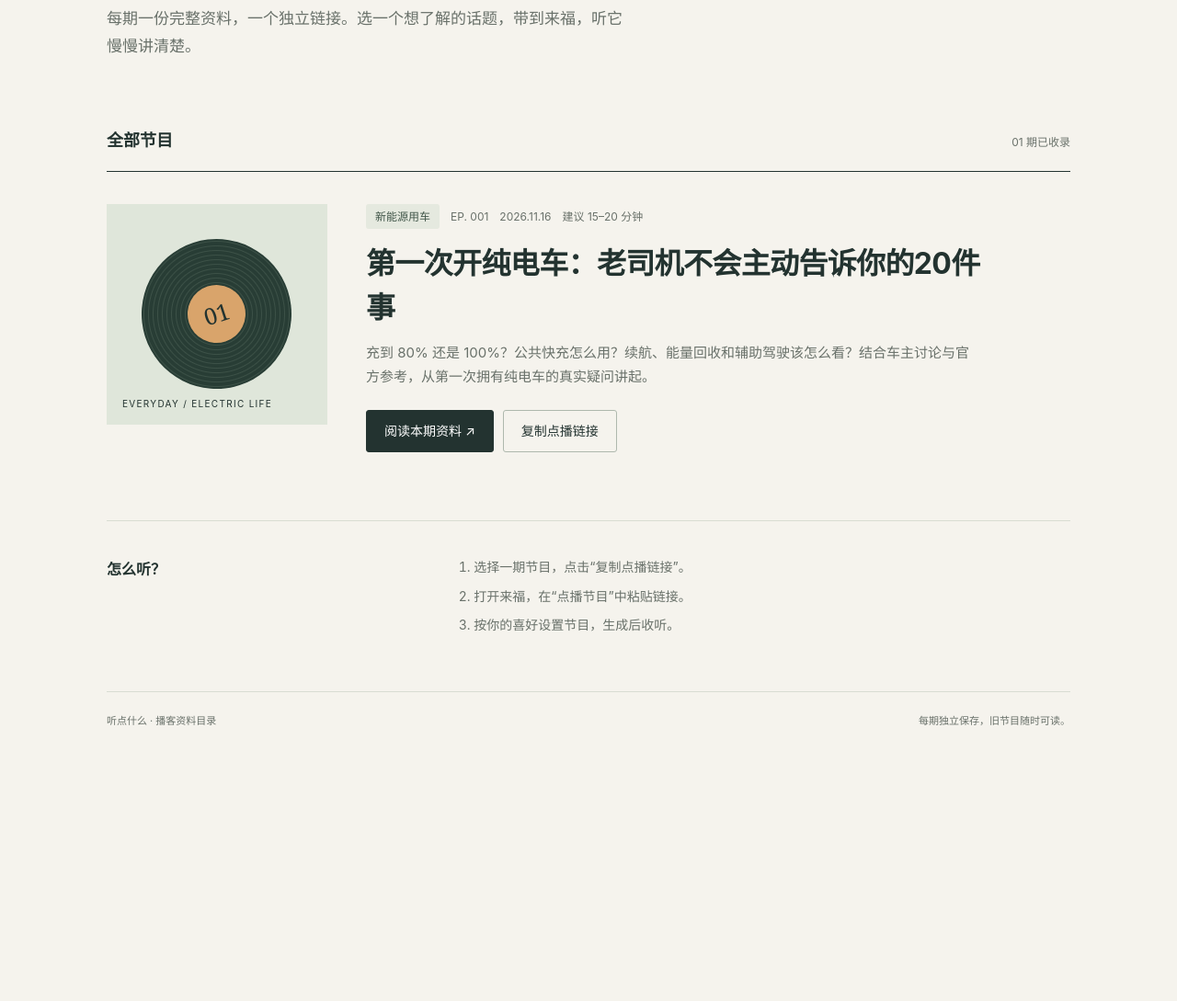
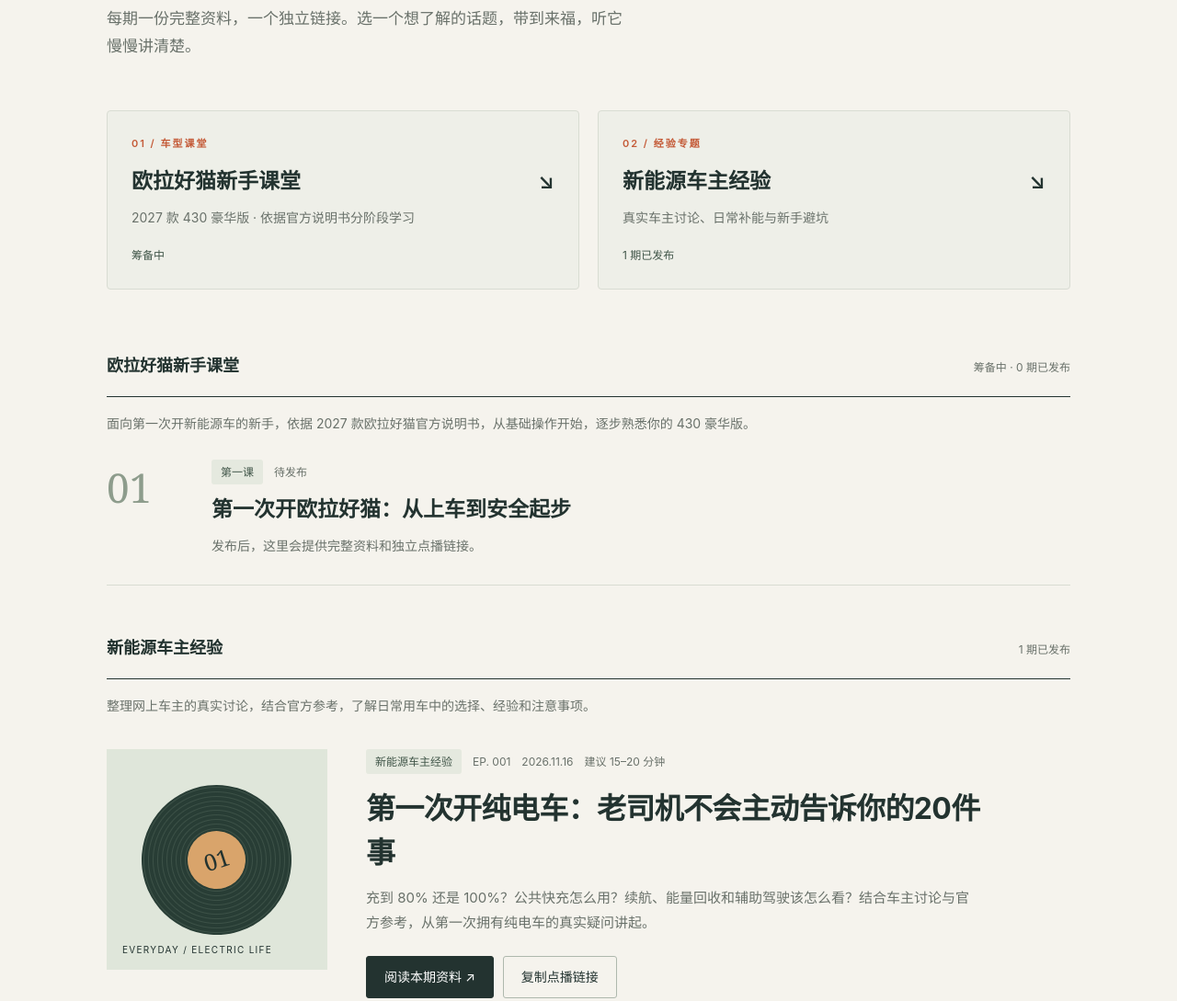
Before and after one commit to suyeye6117-pixel/laifu-listening-briefs, a plain HTML site: page index.html in a window 1280 px wide. Shown: the part 400-1489 px from the top of the page at 92% size. Before the commit the page ends 1229 px from the top, so only its background shows below. Drawn offline with Linux system fonts and the light colour scheme.

Commit message:
Organize homepage into ORA beginner lessons and EV owner experience columns

```diff
--- a/index.html
+++ b/index.html
@@ -2,7 +2,7 @@
 <html lang="zh-CN"><head>
 <meta charset="utf-8"><meta name="viewport" content="width=device-width,initial-scale=1">
 <title>听点什么｜播客资料目录</title>
-<meta name="description" content="每期一份完整资料，一个独立链接。浏览专题，复制节目资料链接，到来福生成你的播客。">
+<meta name="description" content="按栏目浏览播客资料：欧拉好猫新手课堂、新能源车主经验。每期独立保存，复制资料链接到来福生成节目。">
 <style>
 :root{color-scheme:light;--paper:#f5f3ed;--ink:#233330;--muted:#69716a;--line:#d8dcd2;--accent:#c45a37}
 *{box-sizing:border-box}body{margin:0;background:var(--paper);color:var(--ink);font:16px/1.75 -apple-system,BlinkMacSystemFont,"PingFang SC","Microsoft YaHei",sans-serif;font-family:-apple-system,BlinkMacSystemFont,"PingFang SC","Microsoft YaHei",sans-serif}
@@ -16,14 +16,24 @@ a{color:inherit}button{font:inherit}a,button{-webkit-tap-highlight-color:transpa
 .actions{display:flex;gap:10px;flex-wrap:wrap}.btn{display:inline-flex;justify-content:center;align-items:center;min-height:46px;padding:8px 19px;border:1px solid var(--ink);text-decoration:none;background:var(--ink);color:white;cursor:pointer;border-radius:3px;font-size:14px}.secondary{background:transparent;color:var(--ink);border-color:#aeb8ad}.btn:hover{filter:brightness(.9)}.status{font-size:12px;min-height:24px;color:#415649;margin:8px 0 0}
 .guide{display:grid;grid-template-columns:1fr 2fr;gap:42px;padding:38px 0 52px}.guide h2{font-size:16px}.guide ol{margin:0;padding-left:22px;color:var(--muted);font-size:14px}.guide li{padding-bottom:7px}footer{display:flex;justify-content:space-between;gap:20px;border-top:1px solid var(--line);padding:22px 0 35px;color:var(--muted);font-size:11px}
 @media(max-width:650px){.wrap{padding:0 22px}.mast small{font-size:9px;letter-spacing:.06em}.hero{padding:48px 0 38px}.intro{font-size:15px}.episode{grid-template-columns:1fr;gap:23px;padding-top:25px}.art{aspect-ratio:1.65/1}.disc{width:49%}.episode h3{font-size:25px}.guide{grid-template-columns:1fr;gap:15px;padding:28px 0 35px}footer{flex-direction:column;gap:3px}}
+.columns{display:grid;grid-template-columns:1fr 1fr;gap:20px;margin:0 0 50px}.column{display:flex;flex-direction:column;align-items:flex-start;padding:26px;border:1px solid var(--line);text-decoration:none;border-radius:4px;background:#eeefe8;transition:border-color .15s}.column:hover{border-color:var(--ink)}.column strong{font-size:23px;font-weight:600;margin:10px 0 8px;width:100%;display:flex;justify-content:space-between;gap:12px}.column>span:not(.eyebrow){font-size:14px;color:var(--muted)}.column small{font-size:12px;color:#415649;margin-top:18px}.collection{scroll-margin-top:24px;margin-bottom:35px}.collection-intro{font-size:14px;color:var(--muted);max-width:760px;margin:17px 0 0}.upcoming{display:grid;grid-template-columns:90px 1fr;gap:24px;padding:27px 0 30px;border-bottom:1px solid var(--line)}.upcoming-number{font:44px/1.4 Georgia,serif;color:#8d9c8c}.upcoming h3{font-size:23px;font-weight:600;margin:10px 0;line-height:1.5}.upcoming p{font-size:14px;color:var(--muted);margin:0}@media(max-width:650px){.columns{grid-template-columns:1fr;gap:12px;margin-bottom:30px}.column{padding:21px}.column strong{font-size:21px}.upcoming{grid-template-columns:40px 1fr;gap:15px}.upcoming-number{font-size:31px}.upcoming h3{font-size:21px}.count{font-size:11px}.sectionhead{gap:10px}}
 </style></head><body><div class="wrap">
 <header class="mast"><a class="brand" href="/" aria-label="听点什么 首页">听点什么</a><small>THE LISTENING INDEX</small></header>
 <main>
 <section class="hero" aria-labelledby="title"><div class="eyebrow">专题资料 · 持续收录</div><h1 id="title">把好奇，<br>留给下一次收听。</h1><p class="intro">每期一份完整资料，一个独立链接。选一个想了解的话题，带到来福，听它慢慢讲清楚。</p></section>
-<section aria-labelledby="episodes-title"><div class="sectionhead"><h2 id="episodes-title">全部节目</h2><span class="count">01 期已收录</span></div>
+<nav class="columns" aria-label="播客栏目">
+<a class="column" href="#ora-class"><span class="eyebrow">01 / 车型课堂</span><strong>欧拉好猫新手课堂 <span aria-hidden="true">↘</span></strong><span>2027 款 430 豪华版 · 依据官方说明书分阶段学习</span><small>筹备中</small></a>
+<a class="column" href="#owner-experience"><span class="eyebrow">02 / 经验专题</span><strong>新能源车主经验 <span aria-hidden="true">↘</span></strong><span>真实车主讨论、日常补能与新手避坑</span><small>1 期已发布</small></a>
+</nav>
+<section id="ora-class" class="collection" aria-labelledby="ora-title"><div class="sectionhead"><h2 id="ora-title">欧拉好猫新手课堂</h2><span class="count">筹备中 · 0 期已发布</span></div>
+<p class="collection-intro">面向第一次开新能源车的新手，依据 2027 款欧拉好猫官方说明书，从基础操作开始，逐步熟悉你的 430 豪华版。</p>
+<article class="upcoming"><div class="upcoming-number" aria-hidden="true">01</div><div><div class="meta"><span class="tag">第一课</span><span>待发布</span></div><h3>第一次开欧拉好猫：从上车到安全起步</h3><p>发布后，这里会提供完整资料和独立点播链接。</p></div></article>
+</section>
+<section id="owner-experience" class="collection" aria-labelledby="episodes-title"><div class="sectionhead"><h2 id="episodes-title">新能源车主经验</h2><span class="count">1 期已发布</span></div>
+<p class="collection-intro">整理网上车主的真实讨论，结合官方参考，了解日常用车中的选择、经验和注意事项。</p>
 <article class="episode">
 <div class="art" aria-hidden="true"><div class="disc"><span class="label">01</span></div><small>EVERYDAY / ELECTRIC LIFE</small></div>
-<div><div class="meta"><span class="tag">新能源用车</span><span>EP. 001</span><time datetime="2026-11-16">2026.11.16</time><span>建议 15–20 分钟</span></div>
+<div><div class="meta"><span class="tag">新能源车主经验</span><span>EP. 001</span><time datetime="2026-11-16">2026.11.16</time><span>建议 15–20 分钟</span></div>
 <h3><a href="/episodes/001.html">第一次开纯电车：老司机不会主动告诉你的20件事</a></h3>
 <p class="summary">充到 80% 还是 100%？公共快充怎么用？续航、能量回收和辅助驾驶该怎么看？结合车主讨论与官方参考，从第一次拥有纯电车的真实疑问讲起。</p>
 <div class="actions"><a class="btn" href="/episodes/001.html">阅读本期资料 <span aria-hidden="true">&nbsp;↗</span></a><button class="btn secondary" type="button" id="copy" data-url="https://listen.motifrevue.com/episodes/001.html">复制点播链接</button></div>
```
